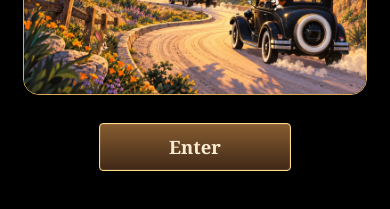
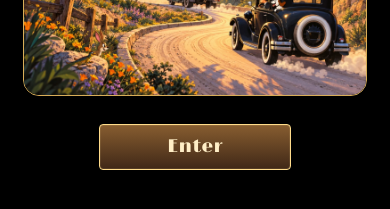
Before and after one commit to PlayologyEntertainment/Hollywoodland, a website built with Vite: page index.html in a window 390 px wide. Shown: the part 475-684 px from the top of the page. Built offline with nearby package versions, Linux system fonts and the light colour scheme; files whose address does not match are found by name.

Commit message:
Set the splash Enter button in Limelight too
Adds the deco-label class to the splash screen's Enter button so it matches
the Main Menu buttons. The shared primary-button size rule (1.06em) would
have outranked .splash-enter's 1.15rem and shrunk it, so .splash-enter.deco-label
keeps the 1.15rem size: the button still computes to 18.4px and 192 x 46 on
desktop and phone.

Co-Authored-By: Claude Sonnet 5 <noreply@anthropic.com>

```diff
--- a/index.html
+++ b/index.html
@@ -22,7 +22,7 @@
             <img class="splash-medallion" src="/assets/ui/playology-logo.svg" alt="" aria-hidden="true" />
             <p class="splash-presents">Playology Entertainment<br />Presents</p>
             <img class="splash-art" src="/assets/ui/hollywoodland-splash.webp" alt="Hollywoodland" />
-            <button id="splash-enter" class="primary-button splash-enter" type="button">Enter</button>
+            <button id="splash-enter" class="primary-button splash-enter deco-label" type="button">Enter</button>
           </div>
         </div>
 
--- a/src/styles.css
+++ b/src/styles.css
@@ -140,6 +140,7 @@ h1 {
   box-shadow: 0 1.5rem 5rem rgb(0 0 0 / 75%), inset 0 0 0 .2rem rgb(0 0 0 / 40%);
 }
 .splash-enter { margin-top: .25rem; min-width: 12rem; font-size: 1.15rem; transition: opacity .3s ease; }
+.splash-enter.deco-label { font-size: 1.15rem; }
 .splash-screen.activated .splash-medallion,
 .splash-screen.activated .splash-presents,
 .splash-screen.activated .splash-enter { opacity: 0; pointer-events: none; }
```
Also changed, not shown: docs/DECISION_LOG.md (+1 -1 lines).
